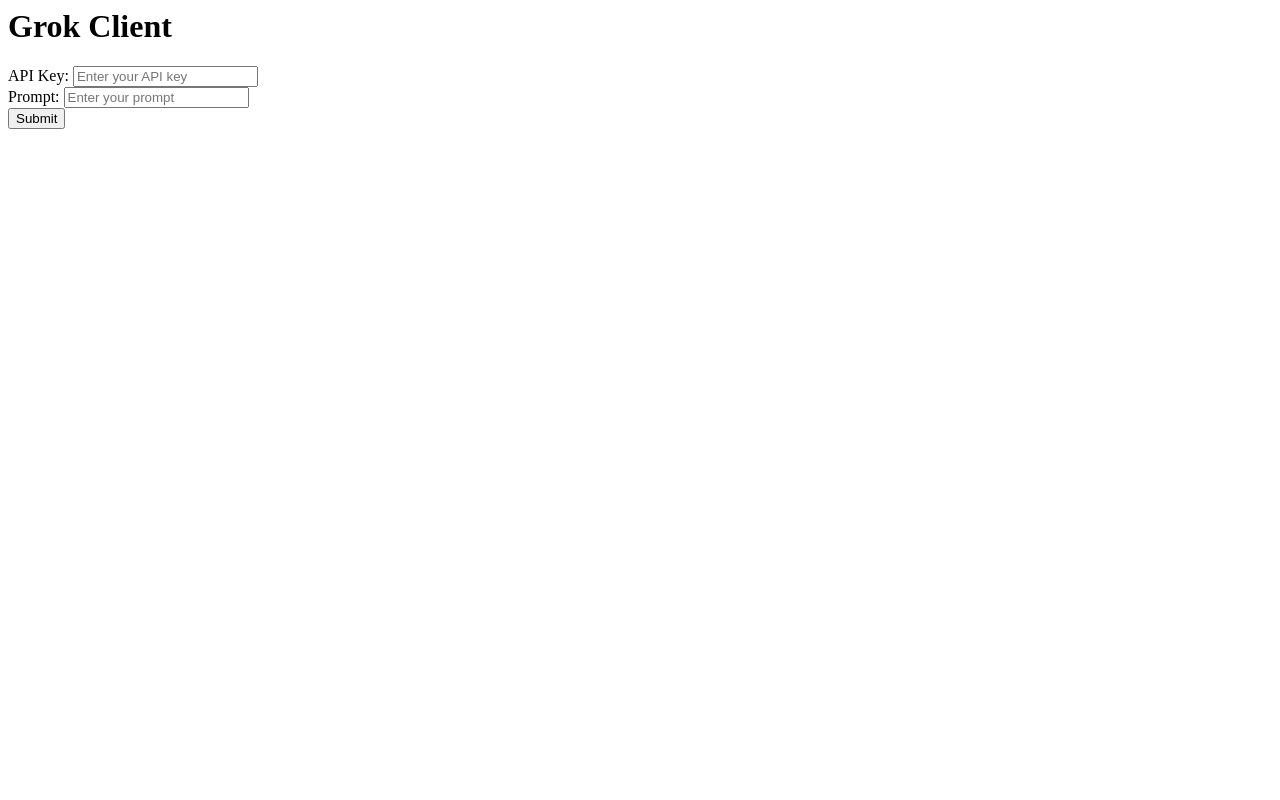
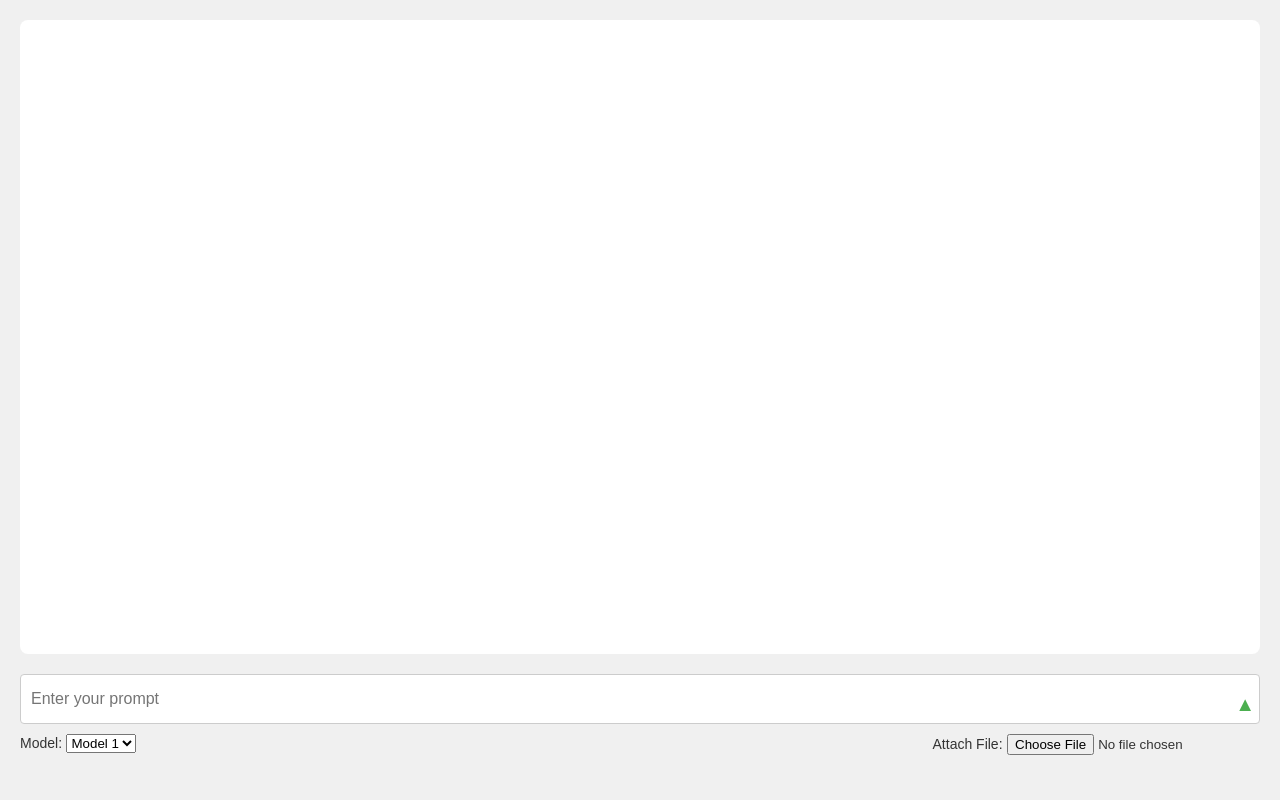
Before and after one commit to enu235/agrok, a Flask app: page / in a window 1280 px wide. Run offline with Flask 3, Linux system fonts and the light colour scheme.

Commit message:
minor updates

```diff
--- a/app.py
+++ b/app.py
@@ -1,7 +1,12 @@
 from flask import Flask, request, Response, render_template
 from openai import OpenAI
+import os
+from dotenv import load_dotenv
 
-app = Flask(__name__)
+# Load environment variables from .env file
+load_dotenv()
+
+app = Flask(__name__, static_folder='static', template_folder='templates')
 
 def stream_from_xai(prompt, api_key):
     client = OpenAI(
@@ -29,11 +34,21 @@ def grok():
     data = request.get_json()
     prompt = data.get('prompt')
     api_key = data.get('api_key')
+
+    # Check for API key in environment variables
+    env_api_key = os.getenv('OPENAI_API_KEY')
+
+    if env_api_key:
+        api_key = env_api_key
+    elif not api_key:
+        return Response("API key is required", status=400)
+
     return Response(generate_streaming_response(prompt, api_key), mimetype='text/plain')
 
 @app.route('/')
 def index():
-    return render_template('index.html')
+    env_api_key = os.getenv('OPENAI_API_KEY')
+    return render_template('index.html', api_key_present=bool(env_api_key))
 
 if __name__ == '__main__':
     app.run(debug=True)  # Enable debug mode for better error logging
--- a/requirements.txt
+++ b/requirements.txt
@@ -1,3 +1,4 @@
 flask
 requests
 openai
+python-dotenv
--- /dev/null
+++ b/static/styles.css
@@ -0,0 +1,259 @@
+/* Reset default margins and padding */
+* {
+    margin: 0;
+    padding: 0;
+    box-sizing: border-box;
+}
+
+/* Default (light mode) styles */
+:root {
+    --bg-color: #f0f0f0;
+    --text-color: #333;
+    --response-bg: white;
+    --button-bg: #4CAF50;
+    --button-hover-bg: #45a049;
+    --input-border: #ccc;
+    --input-bg: #fff;
+    --input-text-color: #333;
+    --scrollbar-track: #e0e0e0;
+    --scrollbar-thumb: #888;
+}
+
+/* Dark mode styles */
+@media (prefers-color-scheme: dark) {
+    :root {
+        --bg-color: #333;
+        --text-color: #f0f0f0;
+        --response-bg: #444;
+        --button-bg: #4CAF50;
+        --button-hover-bg: #45a049;
+        --input-border: #555;
+        --input-bg: #555;
+        --input-text-color: #f0f0f0;
+        --scrollbar-track: #444;
+        --scrollbar-thumb: #bbb;
+    }
+}
+
+/* Body styling */
+body {
+    font-family: 'Arial', sans-serif;
+    background-color: var(--bg-color);
+    color: var(--text-color);
+    margin: 0;
+    padding: 0;
+    display: flex;
+    flex-direction: column;
+    min-height: 100vh;
+}
+
+/* Container for form and response */
+.container {
+    flex: 1;
+    display: flex;
+    flex-direction: column;
+    justify-content: flex-end;
+    padding: 20px;
+    max-width: 100%;
+    height: 100%;
+}
+
+/* Heading */
+h1 {
+    text-align: center;
+    margin-bottom: 20px;
+    color: var(--button-bg);
+}
+
+/* Form styling */
+form {
+    display: flex;
+    flex-direction: column;
+    gap: 15px;
+}
+
+label {
+    font-size: 14px;
+    margin-bottom: 5px;
+}
+
+input[type="text"] {
+    width: 100%;
+    padding: 10px;
+    border: 1px solid var(--input-border);
+    border-radius: 5px;
+    background-color: var(--input-bg);
+    color: var(--input-text-color);
+    font-size: 16px;
+}
+
+button {
+    padding: 10px;
+    background-color: var(--button-bg);
+    color: var(--text-color);
+    border: none;
+    border-radius: 5px;
+    font-size: 16px;
+    cursor: pointer;
+    transition: background-color 0.3s ease, box-shadow 0.3s ease;
+}
+
+button:hover {
+    background-color: var(--button-hover-bg);
+    box-shadow: 0 0 10px var(--button-bg);
+}
+
+/* Response area */
+#response {
+    background-color: var(--response-bg);
+    border-radius: 8px;
+    padding: 20px;
+    margin-bottom: 20px;
+    font-family: 'Courier New', monospace;
+    font-size: 16px;
+    line-height: 1.6;
+    overflow-y: auto;
+    flex-grow: 1;
+}
+
+/* Scrollbar styling for response */
+#response::-webkit-scrollbar {
+    width: 8px;
+}
+
+#response::-webkit-scrollbar-track {
+    background: var(--scrollbar-track);
+}
+
+#response::-webkit-scrollbar-thumb {
+    background: var(--scrollbar-thumb);
+    border-radius: 4px;
+}
+
+/* Responsive adjustments */
+@media (max-width: 480px) {
+    .container {
+        padding: 15px;
+        max-width: 100%;
+    }
+
+    input[type="text"],
+    button {
+        font-size: 14px;
+    }
+
+    #response {
+        height: 150px;
+    }
+}
+
+/* New styles for model selection */
+.model-select {
+    margin-bottom: 15px;
+}
+
+/* New styles for file attachment */
+.file-attach {
+    margin-bottom: 15px;
+}
+
+/* New styles for the input container */
+.input-container {
+    display: flex;
+    flex-direction: column;
+}
+
+/* New styles for the input wrapper */
+.input-wrapper {
+    position: relative;
+    display: flex;
+    align-items: center;
+}
+
+/* Updated styles for the input field */
+#prompt {
+    width: 100%;
+    padding: 10px 40px 10px 10px; /* Add right padding for the submit button */
+    margin-bottom: 10px;
+    border: 1px solid var(--input-border);
+    border-radius: 4px;
+    font-size: 16px;
+    background-color: var(--input-bg);
+    color: var(--input-text-color);
+    min-height: 50px;
+    resize: vertical;
+    overflow: auto;
+    white-space: pre-wrap;
+    word-wrap: break-word;
+}
+
+/* New styles for the submit button */
+.submit-button {
+    position: absolute;
+    right: 5px;
+    top: 50%;
+    transform: translateY(-50%);
+    background-color: transparent;
+    border: none;
+    cursor: pointer;
+    padding: 0;
+}
+
+/* New styles for the arrow up icon */
+.arrow-up {
+    font-size: 20px;
+    color: var(--button-bg);
+}
+
+/* New styles for the options container */
+.options {
+    display: flex;
+    justify-content: space-between;
+    margin-bottom: 10px;
+}
+
+/* Updated styles for model selection */
+.model-select {
+    margin-right: 10px;
+}
+
+/* Updated styles for file attachment */
+.file-attach {
+    margin-left: 10px;
+}
+
+/* Updated container styles to fit the screen */
+.container {
+    flex: 1;
+    display: flex;
+    flex-direction: column;
+    justify-content: flex-end;
+    padding: 20px;
+    max-width: 100%;
+    height: 100%;
+}
+
+/* Updated body styles to ensure full screen usage */
+body {
+    font-family: 'Arial', sans-serif;
+    background-color: var(--bg-color);
+    color: var(--text-color);
+    margin: 0;
+    padding: 0;
+    display: flex;
+    flex-direction: column;
+    min-height: 100vh;
+}
+
+/* Updated response area to fit the screen */
+#response {
+    background-color: var(--response-bg);
+    border-radius: 8px;
+    padding: 20px;
+    margin-bottom: 20px;
+    font-family: 'Courier New', monospace;
+    font-size: 16px;
+    line-height: 1.6;
+    overflow-y: auto;
+    flex-grow: 1;
+}
--- a/templates/index.html
+++ b/templates/index.html
@@ -1,26 +1,48 @@
-<html>
+<!DOCTYPE html>
+<html lang="en">
 
 <head>
+    <meta charset="UTF-8">
+    <meta name="viewport" content="width=device-width, initial-scale=1.0">
     <title>Grok Client</title>
+    <link rel="stylesheet" href="{{ url_for('static', filename='styles.css') }}">
 </head>
 
 <body>
-    <h1>Grok Client</h1>
-    <form id="grok-form">
-        <label for="api-key">API Key:</label>
-        <input type="text" id="api-key" placeholder="Enter your API key">
-        <br>
-        <label for="prompt">Prompt:</label>
-        <input type="text" id="prompt" placeholder="Enter your prompt">
-        <br>
-        <button type="submit">Submit</button>
-    </form>
-    <div id="response"></div>
+    <div class="container">
+        <div id="response"></div>
+        <form id="grok-form">
+            <div class="input-container">
+                <div class="input-wrapper">
+                    <input type="text" id="prompt" placeholder="Enter your prompt">
+                    <button type="submit" class="submit-button">
+                        <span class="arrow-up">&#9650;</span>
+                    </button>
+                </div>
+                <div class="options">
+                    <div class="model-select">
+                        <label for="model">Model:</label>
+                        <select id="model">
+                            <option value="model1">Model 1</option>
+                            <option value="model2">Model 2</option>
+                        </select>
+                    </div>
+                    <div class="file-attach">
+                        <label for="file">Attach File:</label>
+                        <input type="file" id="file">
+                    </div>
+                </div>
+            </div>
+        </form>
+    </div>
     <script>
         document.getElementById('grok-form').addEventListener('submit', async (e) => {
             e.preventDefault();
-            const api_key = document.getElementById('api-key').value;
             const prompt = document.getElementById('prompt').value;
+            let api_key = null;
+            {% if not api_key_present %}
+                api_key = document.getElementById('api-key').value;
+            {% endif %}
             const response = await fetch('/api/grok', {
                 method: 'POST',
                 headers: {
@@ -31,10 +53,13 @@
             if (response.ok) {
                 const reader = response.body.getReader();
                 const decoder = new TextDecoder();
+                document.getElementById('response').innerText = ''; // Clear previous response
                 while (true) {
                     const { done, value } = await reader.read();
                     if (done) break;
                     const chunk = decoder.decode(value, { stream: true });
+                    console.log("Received chunk:", chunk); // Debugging: log the chunk
+                    // Append text to the response
                     document.getElementById('response').innerText += chunk;
                     // Scroll to the bottom
                     document.getElementById('response').scrollTop = document.getElementById('response').scrollHeight;
@@ -42,7 +67,7 @@
             } else {
                 document.getElementById('response').innerText = `Error: ${response.status} ${response.statusText}`
             }
-        });
+        });  // end of submit event listener
     </script>
 </body>
 
```
